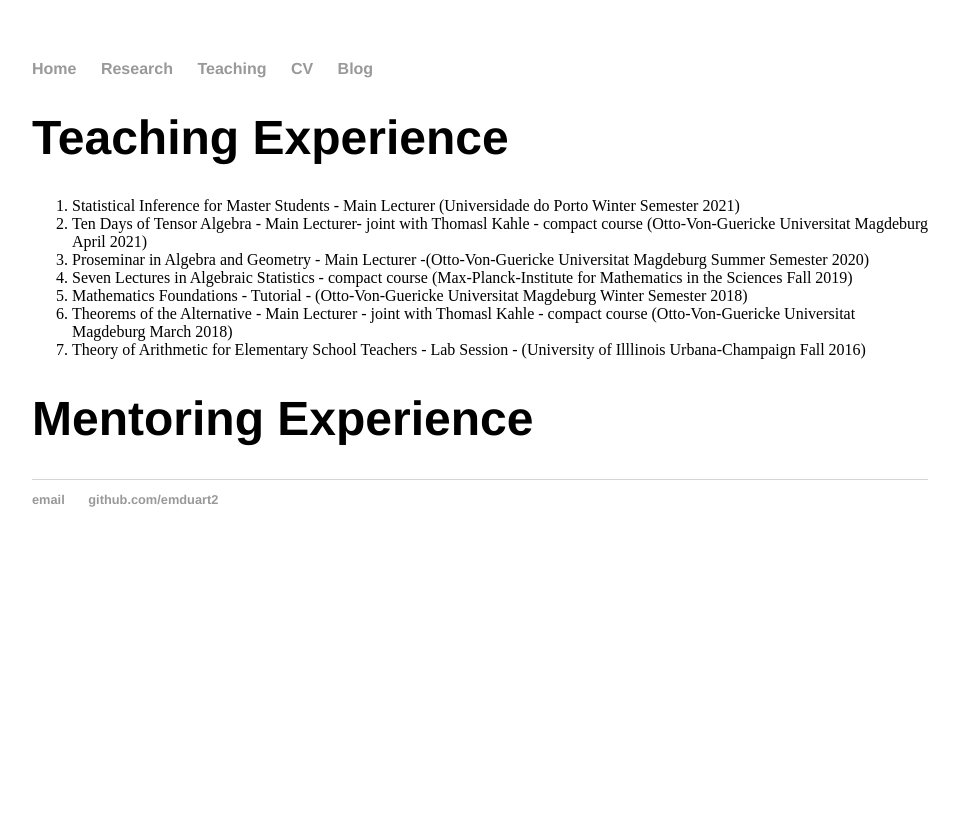
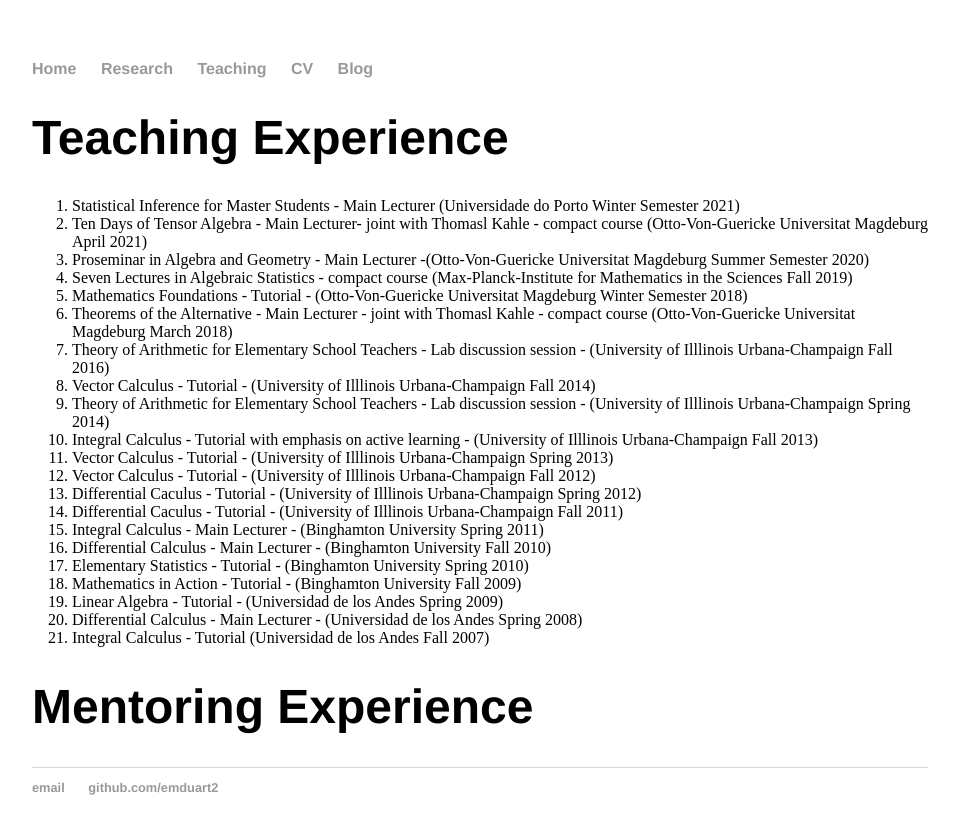
Before and after one commit to emduart2/emduart2.github.io, a Jekyll site: the page built from teaching/index.md, in a window 1280 px wide. Shown: the top 834 px of the page, without its empty margins (160-1119 px from the left). Built offline with Jekyll 4.4.1, drawn with Linux system fonts in a browser that asks for light colours.

Commit message:
updated teaching experience

```diff
--- a/teaching/index.md
+++ b/teaching/index.md
@@ -11,6 +11,20 @@ title: Teaching
 1. Seven Lectures in Algebraic Statistics - compact course (Max-Planck-Institute for Mathematics in the Sciences Fall 2019)
 1. Mathematics Foundations - Tutorial - (Otto-Von-Guericke Universitat Magdeburg  Winter  Semester 2018)
 1. Theorems of the Alternative - Main Lecturer - joint with Thomasl Kahle - compact course (Otto-Von-Guericke Universitat Magdeburg  March 2018)
-1. Theory of Arithmetic for Elementary School Teachers - Lab Session - (University of Illlinois Urbana-Champaign Fall 2016)
+1. Theory of Arithmetic for Elementary School Teachers - Lab discussion session - (University of Illlinois Urbana-Champaign Fall 2016)
+1. Vector Calculus - Tutorial - (University of Illlinois Urbana-Champaign Fall 2014)
+1. Theory of Arithmetic for Elementary School Teachers - Lab discussion session - (University of Illlinois Urbana-Champaign Spring 2014)
+1. Integral Calculus - Tutorial with emphasis on active learning - (University of Illlinois Urbana-Champaign Fall 2013)
+1. Vector Calculus - Tutorial - (University of Illlinois Urbana-Champaign Spring 2013)
+1. Vector Calculus - Tutorial - (University of Illlinois Urbana-Champaign Fall 2012)
+1. Differential Caculus - Tutorial - (University of Illlinois Urbana-Champaign Spring 2012)
+1. Differential Caculus - Tutorial - (University of Illlinois Urbana-Champaign Fall 2011)
+1. Integral Calculus - Main Lecturer - (Binghamton University Spring 2011)
+1. Differential Calculus - Main Lecturer - (Binghamton University Fall 2010)
+1. Elementary Statistics - Tutorial - (Binghamton University Spring 2010)
+1. Mathematics in Action - Tutorial - (Binghamton University Fall 2009)
+1. Linear Algebra - Tutorial - (Universidad de los Andes Spring 2009)
+1. Differential Calculus - Main Lecturer - (Universidad de los Andes Spring 2008)
+1. Integral Calculus - Tutorial  (Universidad de los Andes Fall 2007)
 
 # Mentoring Experience
```
